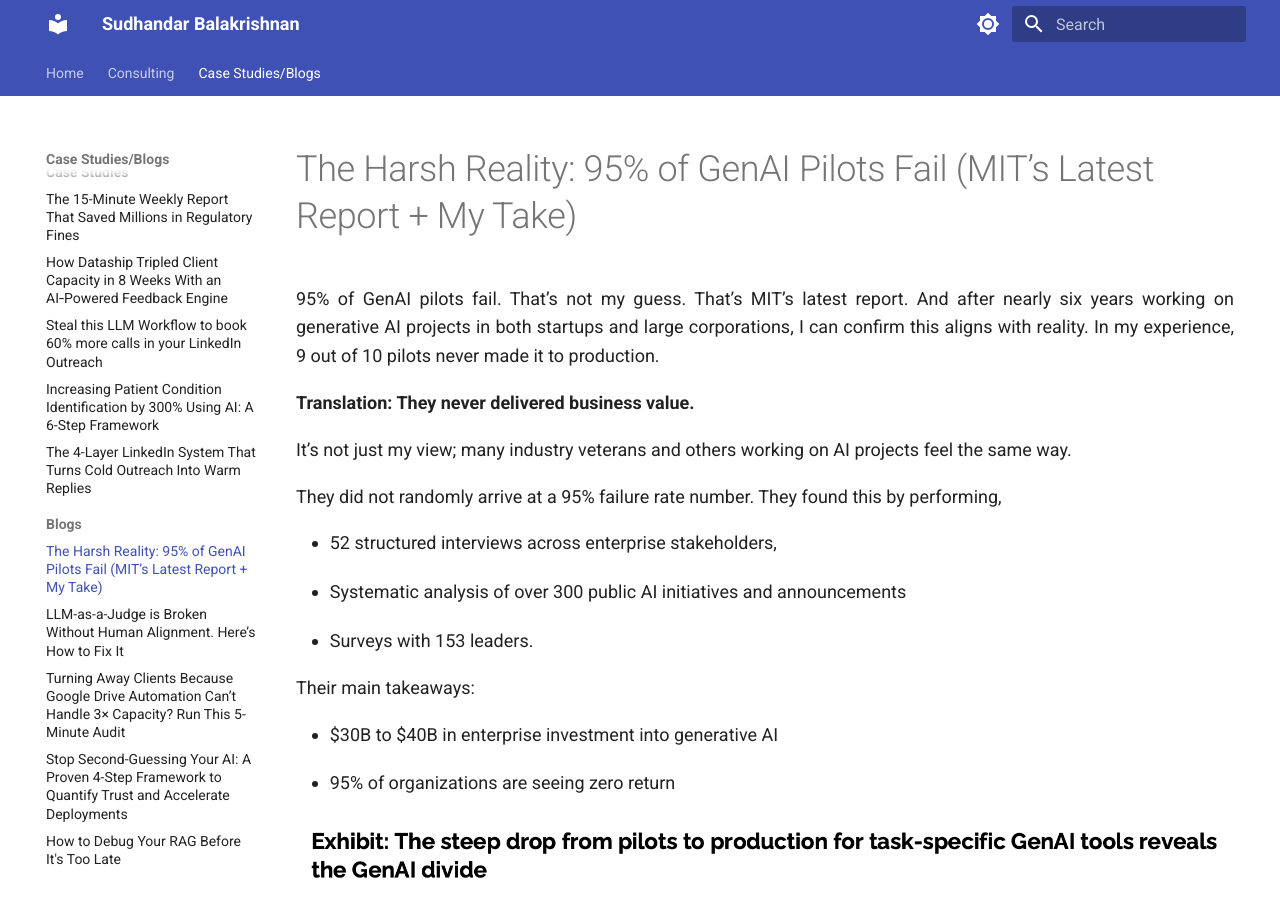
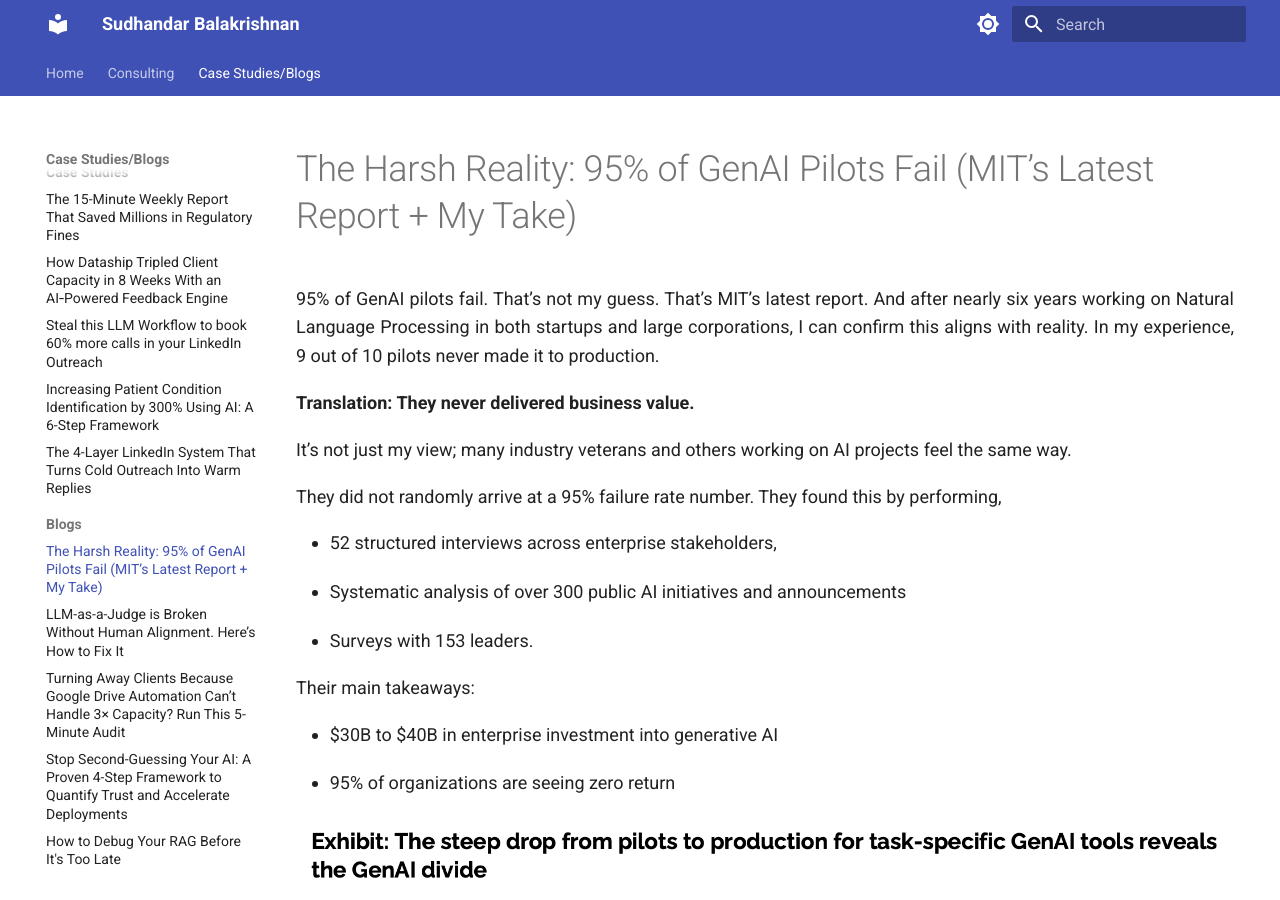
Before and after one commit to Sudhandar/blog, an MkDocs documentation site: the page built from docs/blog/mit-report-opinion.md, in a window 1280 px wide and 900 px high. Built offline with MkDocs 1.6.1 and Material for MkDocs 9.7.7, drawn with Linux system fonts in a browser that asks for light colours.

Commit message:
mit report fgix

```diff
--- a/docs/blog/mit-report-opinion.md
+++ b/docs/blog/mit-report-opinion.md
@@ -1,6 +1,6 @@
 
 
-95% of GenAI pilots fail. That’s not my guess. That’s MIT’s latest report. And after nearly six years working on generative AI projects in both startups and large corporations, I can confirm this aligns with reality. In my experience, 9 out of 10 pilots never made it to production.
+95% of GenAI pilots fail. That’s not my guess. That’s MIT’s latest report. And after nearly six years working on Natural Language Processing in both startups and large corporations, I can confirm this aligns with reality. In my experience, 9 out of 10 pilots never made it to production.
 
 **Translation: They never delivered business value.**
 
```
